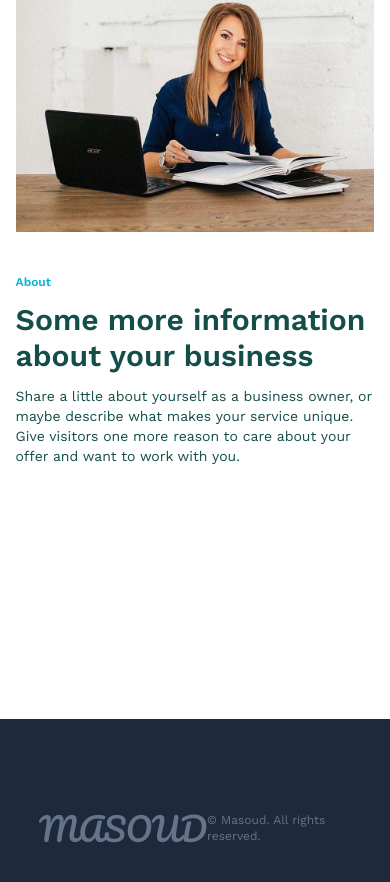
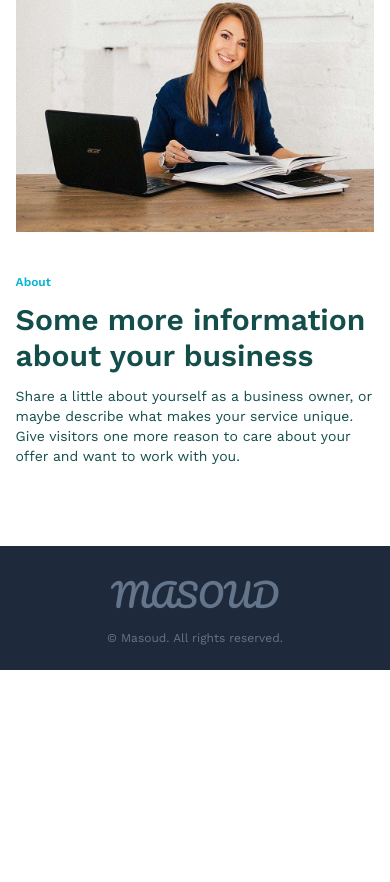
Before and after one commit to Masoud-z/landingPage, a Next.js app: page / in a window 390 px wide. Shown: the part 4361-5243 px from the top of the page. After the commit the page ends 5031 px from the top, so only its background shows below. Built offline with nearby package versions, Linux system fonts and the light colour scheme.

Commit message:
Make Footer component responssive

```diff
--- a/components/footer/Footer.jsx
+++ b/components/footer/Footer.jsx
@@ -1,6 +1,6 @@
 function Footer() {
   return (
-    <footer className="mt-[30vh] px-[10%] py-[10vh] bg-slate-800 flex justify-between items-center text-slate-500">
+    <footer className="mt-20 md:mt-[30vh] px-[4%] md:px-[10%] py-6 md:py-[10vh] bg-slate-800 flex flex-col md:flex-row justify-between items-center gap-3 text-slate-500">
       <div className="logo">Masoud</div>
       <p className="font-normal text-xs ">© Masoud. All rights reserved.</p>
     </footer>
```
